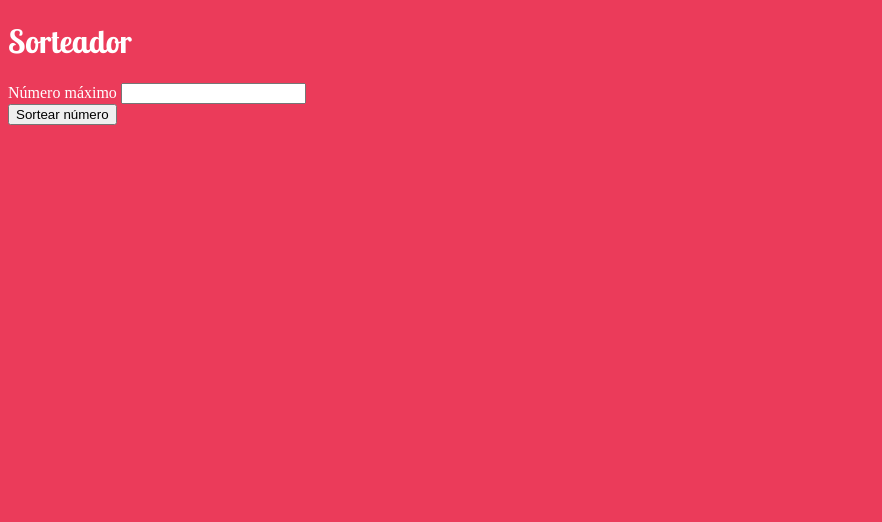
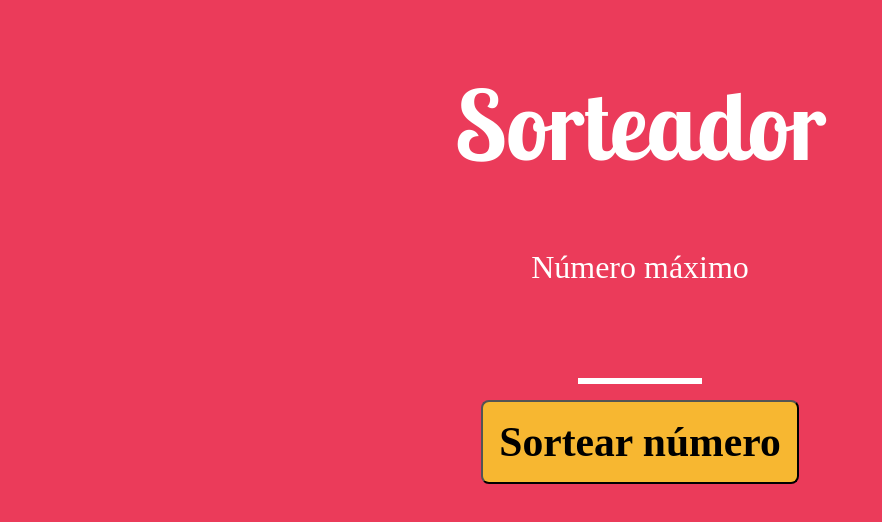
Before and after one commit to Liavik/Grunt, a website: page src/index.html in a window 1280 px wide. Shown: the whole page, without its empty margins (0-882 px from the left). Drawn offline with Linux system fonts and the light colour scheme; a web font is replaced by a local one.

Commit message:
up do dia 25/11

```diff
--- a/gruntfile.js
+++ b/gruntfile.js
@@ -26,6 +26,7 @@ module.exports = function(grunt) {
 
     grunt.loadNpmTasks('grunt-contrib-less');
     grunt.loadNpmTasks('grunt-contrib-watch');
+    grunt.loadNpmTasks('grunt-reclace')
 
     grunt.registerTask('default', ['watch']);
     grunt.registerTask('build', ['less:production']);
--- a/package.json
+++ b/package.json
@@ -13,6 +13,7 @@
   "devDependencies": {
     "grunt": "^1.6.1",
     "grunt-contrib-less": "^3.0.0",
-    "grunt-contrib-watch": "^1.1.0"
+    "grunt-contrib-watch": "^1.1.0",
+    "grunt-replace": "^2.0.2"
   }
 }
--- a/src/index.html
+++ b/src/index.html
@@ -12,7 +12,7 @@
 <body>
     <main>
         <h1>Sorteador</h1>
-        <form>
+        <form id="form-sorteador">
             <div>
                 <label for="numero-maximo">Número máximo</label>
                 <input type="number" id="numero-maximo">
--- /dev/null
+++ b/src/scripts/main.js
@@ -0,0 +1,9 @@
+document.addEventListener('DOMContentLoaded', function() {
+    document.getElementById('form-sorteador').addEventListener('submit', function() {
+        let numeroMaximo = document.getElementById('numero-maximo');
+        numeroMaximo = parseInt(numeroMaximo);
+
+        let numeroAleatorio = Math.random() * numeroMaximo;
+        alert(numeroAleatorio);
+    })
+})
--- a/src/styles/main.less
+++ b/src/styles/main.less
@@ -2,6 +2,8 @@
 @fontDestaque: "Lobster Two", sans-serif;
 @corText: #fff;
 @corBackground: #eb3b5a;
+@corFundoButton: #f7b731;
+@corTextButton: #000;
 
 body {
     background-color: @corBackground;
@@ -11,4 +13,37 @@ body {
 
 h1 {
     font-family: @fontDestaque;
+    font-size: 3em;
 }
+
+main {
+    max-width: 960px;
+    width: 100%;
+    margin: 0 auto;
+    font-size: 2em;
+    text-align: center;
+}
+
+button {
+    padding: 16px;
+    cursor: pointer;
+    font-weight: bold;
+    font-size: 1.3em;
+    margin-top: 16px;
+    border-radius: 8px;
+    background-color: @corFundoButton;
+    color: @corTextButton;
+    font-family: @fontPrincipal;
+}
+
+input {
+    display: block;
+    margin: 16px auto 0;
+    font-size: 2em;
+    max-width: 120px;
+    border: none;
+    background-color: transparent;
+    text-align: center;
+    color: @corText;
+    border-bottom: 6px solid #fff;
+}
```
Also changed, not shown: dev/styles/main.css, 1 other file.
